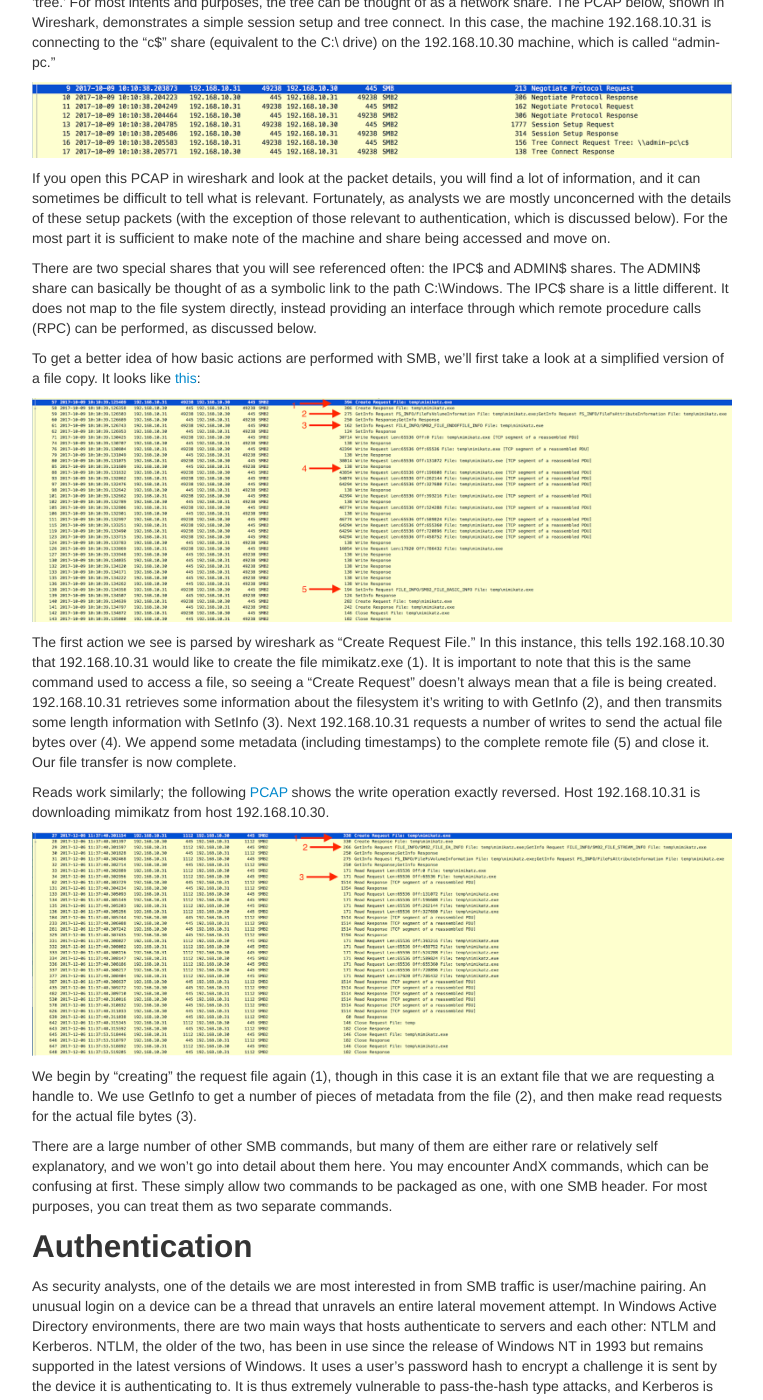
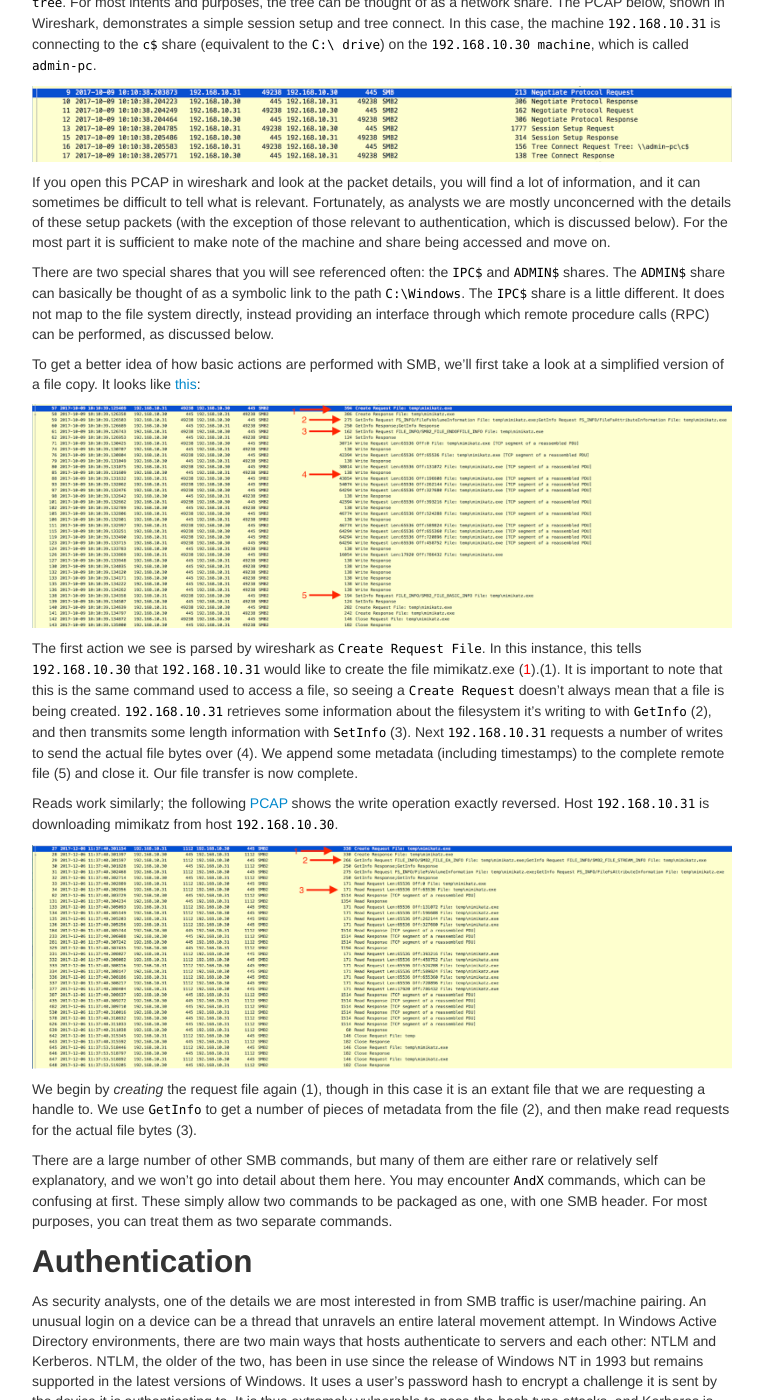
Before and after one commit to 401trg/401trg.github.io, a Jekyll site: the page built from pages/an-introduction-to-smb-for-network-security-analysts.md, in a window 1280 px wide and 1400 px high, scrolled down 690 px. Shown: the whole window, without its empty margins (258-1021 px from the left). Built offline with Jekyll 4.4.1, drawn with Linux system fonts in a browser that asks for light colours; some of the changed text lies outside the part shown.

Commit message:
Update an-introduction-to-smb-for-network-security-analysts.md

```diff
--- a/pages/an-introduction-to-smb-for-network-security-analysts.md
+++ b/pages/an-introduction-to-smb-for-network-security-analysts.md
@@ -10,27 +10,27 @@ Of all the common protocols a new analyst encounters, perhaps none is quite as i
 
 At its most basic, SMB is a protocol to allow devices to perform a number of functions on each other over a (usually local) network. SMB has been around for so long and maintains so much backwards compatibility that it contains an almost absurd amount of vestigial functionality, but its modern core use is simpler than it seems. For the most part, today SMB is used to map network drives, send data to printers, read and write remote files, perform remote administration, and access services on remote machines.
 
-SMB runs directly over TCP (port 445) or over NetBIOS (usually port 139, rarely port 137 or 138). To begin an SMB session, the two participants agree on a dialect, authentication is performed, and the initiator connects to a ‘tree.’ For most intents and purposes, the tree can be thought of as a network share. The PCAP below, shown in Wireshark, demonstrates a simple session setup and tree connect. In this case, the machine 192.168.10.31 is connecting to the “c$” share (equivalent to the C:\ drive) on the 192.168.10.30 machine, which is called “admin-pc.”
+SMB runs directly over TCP (port 445) or over NetBIOS (usually port 139, rarely port 137 or 138). To begin an SMB session, the two participants agree on a dialect, authentication is performed, and the initiator connects to a `tree`. For most intents and purposes, the tree can be thought of as a network share. The PCAP below, shown in Wireshark, demonstrates a simple session setup and tree connect. In this case, the machine `192.168.10.31` is connecting to the `c$` share (equivalent to the `C:\ drive`) on the `192.168.10.30 machine`, which is called `admin-pc`.
 
 ![smb_image_1](images/smb_image_1.png)
 
 If you open this PCAP in wireshark and look at the packet details, you will find a lot of information, and it can sometimes be difficult to tell what is relevant. Fortunately, as analysts we are mostly unconcerned with the details of these setup packets (with the exception of those relevant to authentication, which is discussed below). For the most part it is sufficient to make note of the machine and share being accessed and move on.
 
-There are two special shares that you will see referenced often: the IPC$ and ADMIN$ shares. The ADMIN$ share can basically be thought of as a symbolic link to the path C:\Windows. The IPC$ share is a little different. It does not map to the file system directly, instead providing an interface through which remote procedure calls (RPC) can be performed, as discussed below.
+There are two special shares that you will see referenced often: the `IPC$` and `ADMIN$` shares. The `ADMIN$` share can basically be thought of as a symbolic link to the path `C:\Windows`. The `IPC$` share is a little different. It does not map to the file system directly, instead providing an interface through which remote procedure calls (RPC) can be performed, as discussed below.
 
 To get a better idea of how basic actions are performed with SMB, we’ll first take a look at a simplified version of a file copy. It looks like [this](https://github.com/401trg/detections/raw/master/pcaps/20171220_smb_mimikatz_copy.pcap):
 
 ![smb_image_2](images/smb_image_2.png)
 
-The first action we see is parsed by wireshark as “Create Request File.” In this instance, this tells 192.168.10.30 that 192.168.10.31 would like to create the file mimikatz.exe (1). It is important to note that this is the same command used to access a file, so seeing a “Create Request” doesn’t always mean that a file is being created. 192.168.10.31 retrieves some information about the filesystem it’s writing to with GetInfo (2), and then transmits some length information with SetInfo (3). Next 192.168.10.31 requests a number of writes to send the actual file bytes over (4). We append some metadata (including timestamps) to the complete remote file (5) and close it. Our file transfer is now complete.
+The first action we see is parsed by wireshark as `Create Request File`. In this instance, this tells `192.168.10.30` that `192.168.10.31` would like to create the file mimikatz.exe (<span style="color:red">1</span>).(1). It is important to note that this is the same command used to access a file, so seeing a `Create Request` doesn’t always mean that a file is being created. `192.168.10.31` retrieves some information about the filesystem it’s writing to with `GetInfo` (2), and then transmits some length information with `SetInfo` (3). Next `192.168.10.31` requests a number of writes to send the actual file bytes over (4). We append some metadata (including timestamps) to the complete remote file (5) and close it. Our file transfer is now complete.
 
-Reads work similarly; the following [PCAP](https://github.com/401trg/detections/raw/master/pcaps/20171220_smb_mimikatz_copy_to_host.pcap) shows the write operation exactly reversed. Host 192.168.10.31 is downloading mimikatz from host 192.168.10.30.
+Reads work similarly; the following [PCAP](https://github.com/401trg/detections/raw/master/pcaps/20171220_smb_mimikatz_copy_to_host.pcap) shows the write operation exactly reversed. Host `192.168.10.31` is downloading mimikatz from host `192.168.10.30`.
 
 ![smb_image_3](images/smb_image_3.png)
 
-We begin by “creating” the request file again (1), though in this case it is an extant file that we are requesting a handle to. We use GetInfo to get a number of pieces of metadata from the file (2), and then make read requests for the actual file bytes (3).
+We begin by *creating* the request file again (1), though in this case it is an extant file that we are requesting a handle to. We use `GetInfo` to get a number of pieces of metadata from the file (2), and then make read requests for the actual file bytes (3).
 
-There are a large number of other SMB commands, but many of them are either rare or relatively self explanatory, and we won’t go into detail about them here. You may encounter AndX commands, which can be confusing at first. These simply allow two commands to be packaged as one, with one SMB header. For most purposes, you can treat them as two separate commands.
+There are a large number of other SMB commands, but many of them are either rare or relatively self explanatory, and we won’t go into detail about them here. You may encounter `AndX` commands, which can be confusing at first. These simply allow two commands to be packaged as one, with one SMB header. For most purposes, you can treat them as two separate commands.
 
 ## Authentication
 
```
